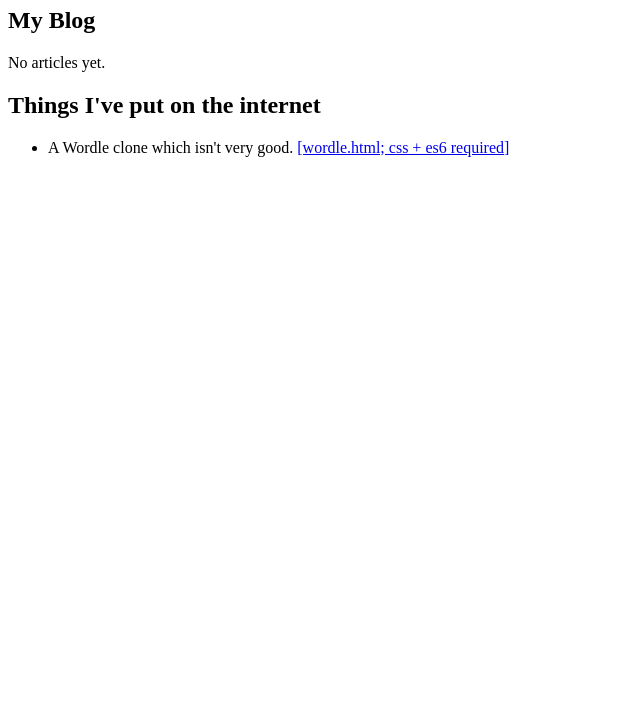
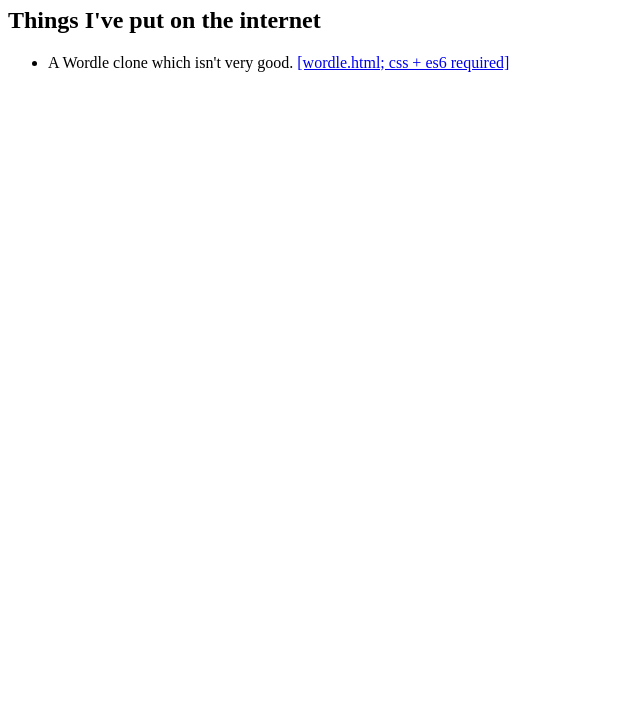
Before and after one commit to underscoreanne/underscoreanne.github.io, a plain HTML site: page index.html in a window 1280 px wide. Shown: the part 73-800 px from the top of the page, without its empty margins (0-640 px from the left). Drawn offline with Linux system fonts and the light colour scheme.

Commit message:
remove blog section

```diff
--- a/index.html
+++ b/index.html
@@ -6,8 +6,6 @@
     </head>
     <body>
         <h1>Anne's Website</h1>
-        <h2>My Blog</h2>
-        <p>No articles yet.</p>
         <h2>Things I've put on the internet</h2>
         <ul>
             <li>
```
